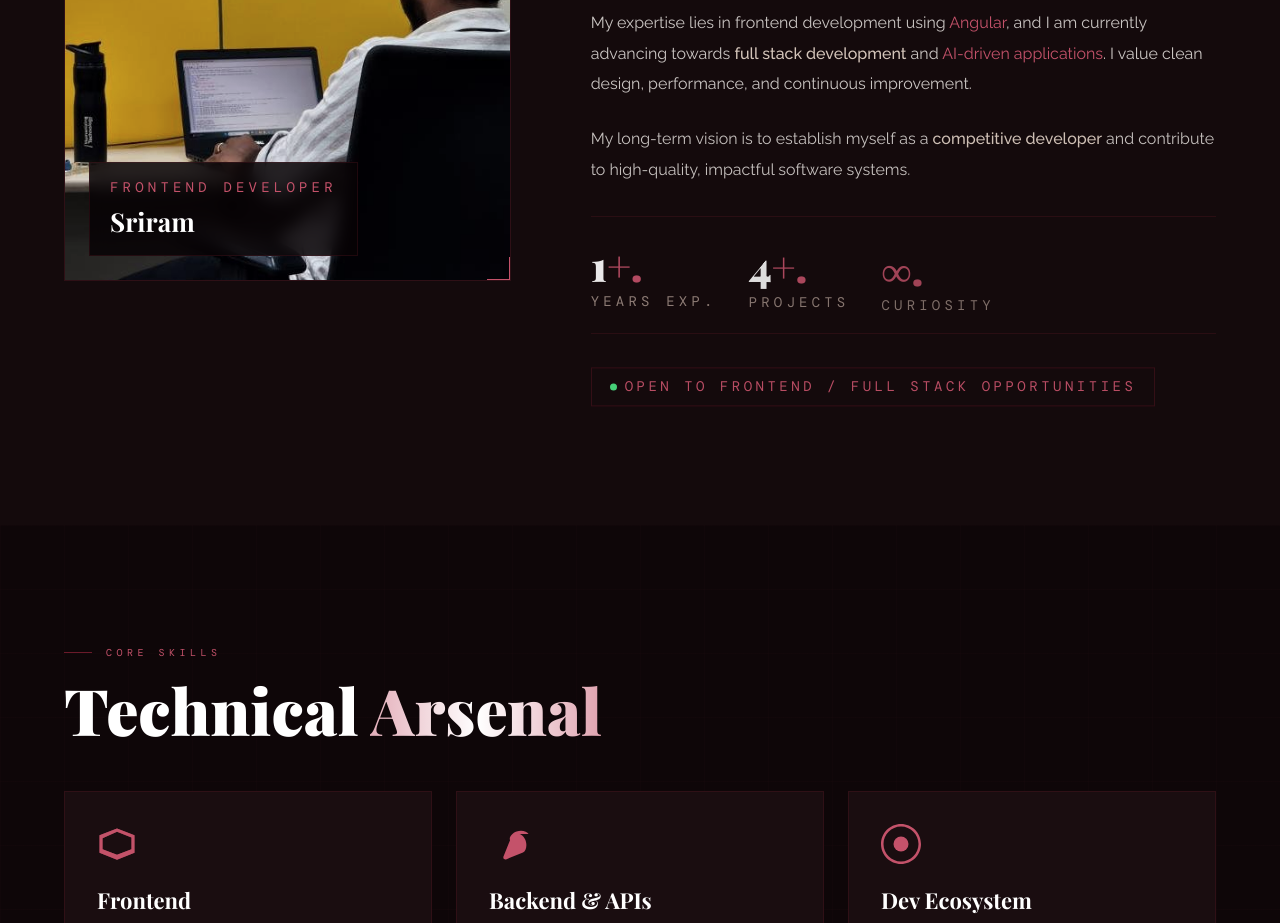
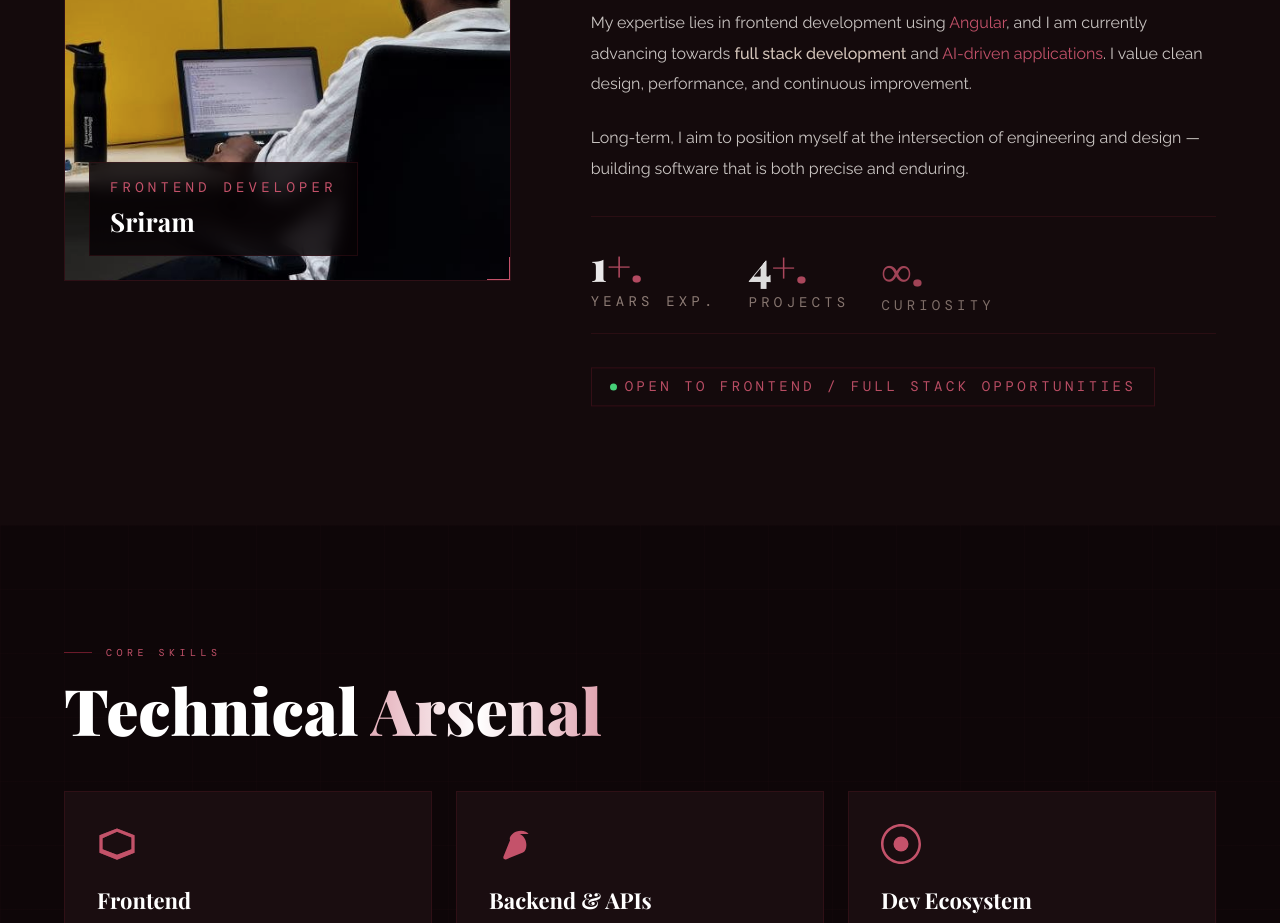
Before and after one commit to SriramSU96/portfolio-website, a React (Vite) app: page / in a window 1280 px wide. Shown: the part 1320-2243 px from the top of the page. Built offline with nearby package versions, Linux system fonts and the light colour scheme; the HTML template or start-up script is replaced by a standard one; a web font is replaced by a local one.

Commit message:
update long-term vision statement in About component

```diff
--- a/src/components/About.tsx
+++ b/src/components/About.tsx
@@ -64,8 +64,8 @@ export const About = () => {
               My expertise lies in frontend development using <span className="text-[#C4526A]">Angular</span>, and I am currently advancing towards <strong className="text-[#D4C5BA] font-medium">full stack development</strong> and <span className="text-[#C4526A]">AI-driven applications</span>. I value clean design, performance, and continuous improvement.
             </p>
 
-            <p className="reveal about-p text-base leading-[1.9] text-[#F8F4F0]/80 font-normal" style={{ transitionDelay: '0.4s' }}>
-              My long-term vision is to establish myself as a <strong className="text-[#D4C5BA] font-medium">competitive developer</strong> and contribute to high-quality, impactful software systems.
+            <p className="reveal about-p text-base leading-[1.9] text-[#F8F4F0]/80 font-normal" style={{ transitionDelay: '0.3s' }}>
+              Long-term, I aim to position myself at the intersection of engineering and design — building software that is both precise and enduring.
             </p>
 
             <div className="about-stats-row flex gap-8 py-6 my-2 border-y border-[#6B1A2A]/25">
```
